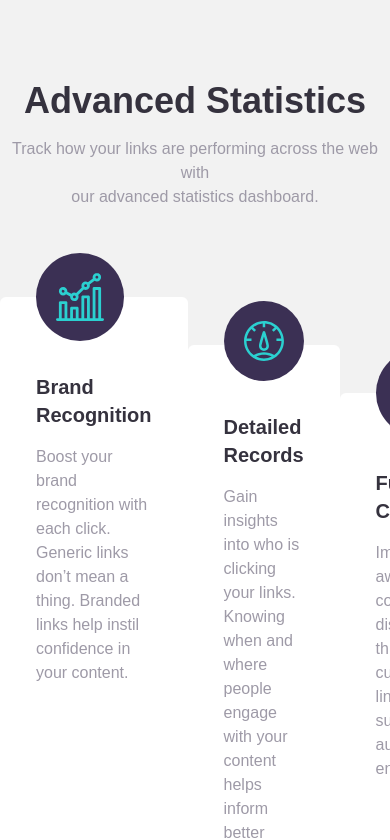
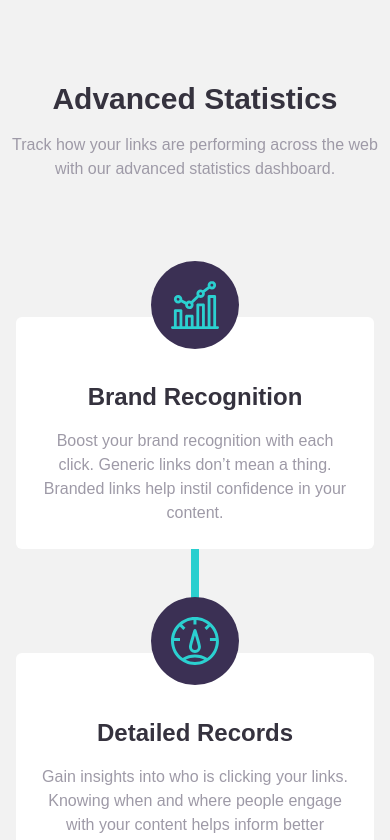
Before and after one commit to Carlos95HD/react-url-shortening, a React (Create React App) app: page / in a window 390 px wide. Shown: the part 1000-1840 px from the top of the page. Built offline with nearby package versions, Linux system fonts and the light colour scheme.

Commit message:
Updated | Statistics Responsive

```diff
--- a/src/assets/css/styles.css
+++ b/src/assets/css/styles.css
@@ -528,6 +528,14 @@ Ensure the default browser behavior of the `hidden` attribute.
   top: 3rem;
 }
 
+.bottom-14 {
+  bottom: 3.5rem;
+}
+
+.top-24 {
+  top: 6rem;
+}
+
 .z-50 {
   z-index: 50;
 }
@@ -583,6 +591,16 @@ Ensure the default browser behavior of the `hidden` attribute.
   margin-bottom: 0.25rem;
 }
 
+.mx-2 {
+  margin-left: 0.5rem;
+  margin-right: 0.5rem;
+}
+
+.mx-8 {
+  margin-left: 2rem;
+  margin-right: 2rem;
+}
+
 .mt-40 {
   margin-top: 10rem;
 }
@@ -639,6 +657,14 @@ Ensure the default browser behavior of the `hidden` attribute.
   margin-right: 1.5rem;
 }
 
+.mt-12 {
+  margin-top: 3rem;
+}
+
+.mt-10 {
+  margin-top: 2.5rem;
+}
+
 .block {
   display: block;
 }
@@ -681,6 +707,27 @@ Ensure the default browser behavior of the `hidden` attribute.
 
 .h-4 {
   height: 1rem;
+}
+
+.h-max {
+  height: -webkit-max-content;
+  height: max-content;
+}
+
+.h-8 {
+  height: 2rem;
+}
+
+.h-10 {
+  height: 2.5rem;
+}
+
+.h-12 {
+  height: 3rem;
+}
+
+.h-16 {
+  height: 4rem;
 }
 
 .w-full {
@@ -713,6 +760,14 @@ Ensure the default browser behavior of the `hidden` attribute.
   width: auto;
 }
 
+.w-4 {
+  width: 1rem;
+}
+
+.w-2 {
+  width: 0.5rem;
+}
+
 .min-w-full {
   min-width: 100%;
 }
@@ -721,12 +776,12 @@ Ensure the default browser behavior of the `hidden` attribute.
   max-width: none;
 }
 
-.flex-auto {
-  flex: 1 1 auto;
-}
-
 .flex-grow {
   flex-grow: 1;
+}
+
+.flex-row {
+  flex-direction: row;
 }
 
 .flex-col {
@@ -850,6 +905,10 @@ Ensure the default browser behavior of the `hidden` attribute.
   padding: 0.5rem;
 }
 
+.p-6 {
+  padding: 1.5rem;
+}
+
 .py-16 {
   padding-top: 4rem;
   padding-bottom: 4rem;
@@ -928,6 +987,16 @@ Ensure the default browser behavior of the `hidden` attribute.
   line-height: 1.75rem;
 }
 
+.text-base {
+  font-size: 1rem;
+  line-height: 1.5rem;
+}
+
+.text-3xl {
+  font-size: 1.875rem;
+  line-height: 2.25rem;
+}
+
 .font-semibold {
   font-weight: 600;
 }
@@ -942,6 +1011,10 @@ Ensure the default browser behavior of the `hidden` attribute.
 
 .font-normal {
   font-weight: 400;
+}
+
+.font-medium {
+  font-weight: 500;
 }
 
 .italic {
@@ -1211,6 +1284,26 @@ footer{
     position: relative;
   }
 
+  .md\:top-28 {
+    top: 7rem;
+  }
+
+  .md\:bottom-20 {
+    bottom: 5rem;
+  }
+
+  .md\:bottom-12 {
+    bottom: 3rem;
+  }
+
+  .md\:top-0 {
+    top: 0px;
+  }
+
+  .md\:top-12 {
+    top: 3rem;
+  }
+
   .md\:z-0 {
     z-index: 0;
   }
@@ -1249,6 +1342,10 @@ footer{
     margin-bottom: 0px;
   }
 
+  .md\:mr-0 {
+    margin-right: 0px;
+  }
+
   .md\:ml-1 {
     margin-left: 0.25rem;
   }
@@ -1257,16 +1354,8 @@ footer{
     margin-top: 0.5rem;
   }
 
-  .md\:mr-2 {
-    margin-right: 0.5rem;
-  }
-
-  .md\:mr-6 {
-    margin-right: 1.5rem;
-  }
-
-  .md\:mr-0 {
-    margin-right: 0px;
+  .md\:-mb-12 {
+    margin-bottom: -3rem;
   }
 
   .md\:flex {
@@ -1285,6 +1374,10 @@ footer{
     height: 0px;
   }
 
+  .md\:h-2 {
+    height: 0.5rem;
+  }
+
   .md\:w-auto {
     width: auto;
   }
@@ -1309,20 +1402,16 @@ footer{
     width: 66.666667%;
   }
 
-  .md\:w-5\/6 {
-    width: 83.333333%;
-  }
-
-  .md\:w-\[80\%\] {
-    width: 80%;
-  }
-
-  .md\:w-\[77\%\] {
-    width: 77%;
-  }
-
-  .md\:w-\[75\%\] {
-    width: 75%;
+  .md\:w-72 {
+    width: 18rem;
+  }
+
+  .md\:w-1\/2 {
+    width: 50%;
+  }
+
+  .md\:w-16 {
+    width: 4rem;
   }
 
   .md\:min-w-\[7rem\] {
@@ -1391,6 +1480,14 @@ footer{
     padding: 1rem;
   }
 
+  .md\:p-3 {
+    padding: 0.75rem;
+  }
+
+  .md\:p-6 {
+    padding: 1.5rem;
+  }
+
   .md\:py-2\.5 {
     padding-top: 0.625rem;
     padding-bottom: 0.625rem;
@@ -1410,6 +1507,16 @@ footer{
     line-height: 1.25rem;
   }
 
+  .md\:text-4xl {
+    font-size: 2.25rem;
+    line-height: 2.5rem;
+  }
+
+  .md\:text-xl {
+    font-size: 1.25rem;
+    line-height: 1.75rem;
+  }
+
   .md\:text-gray-400 {
     --tw-text-opacity: 1;
     color: rgb(156 163 175 / var(--tw-text-opacity));
@@ -1435,32 +1542,12 @@ footer{
     margin-right: 7rem;
   }
 
-  .lg\:w-4\/5 {
-    width: 80%;
-  }
-
-  .lg\:w-\[78\%\] {
-    width: 78%;
-  }
-
-  .lg\:w-\[86\] {
-    width: 86;
-  }
-
-  .lg\:w-\[86\%\] {
-    width: 86%;
-  }
-
-  .lg\:w-\[85\%\] {
-    width: 85%;
-  }
-
   .lg\:w-\[80\%\] {
     width: 80%;
   }
 
-  .lg\:justify-start {
-    justify-content: flex-start;
+  .lg\:p-9 {
+    padding: 2.25rem;
   }
 
   .lg\:text-7xl {
@@ -1470,40 +1557,12 @@ footer{
 }
 
 @media (min-width: 1280px) {
-  .xl\:w-4\/5 {
-    width: 80%;
-  }
-
-  .xl\:w-11\/12 {
-    width: 91.666667%;
-  }
-
-  .xl\:w-\[88\] {
-    width: 88;
-  }
-
-  .xl\:w-\[88\%\] {
-    width: 88%;
-  }
-
   .xl\:w-\[84\%\] {
     width: 84%;
   }
 
-  .xl\:justify-start {
-    justify-content: flex-start;
-  }
-
-  .xl\:justify-center {
-    justify-content: center;
-  }
-
   .xl\:justify-between {
     justify-content: space-between;
-  }
-
-  .xl\:justify-around {
-    justify-content: space-around;
   }
 }
 
--- a/src/components/layout/Statistics.tsx
+++ b/src/components/layout/Statistics.tsx
@@ -6,57 +6,57 @@ export const Statistics = () => {
   return (
     <>
       <article className="container flex flex-col mx-auto">
-        <div className="my-10">
-          <h2 className="font-semibold text-center text-4xl">
+        <div className="my-10 mx-2 md:mx-0">
+          <h2 className="font-semibold text-center text-3xl md:text-4xl">
             Advanced Statistics
           </h2>
-          <p className="text-center mt-4">
-            Track how your links are performing across the web with <br />
+          <p className="text-base font-medium text-center mt-4 md:text-xl md:mx-auto md:w-1/2">
+            Track how your links are performing across the web with
             our advanced statistics dashboard.
           </p>
         </div>
 
-        <div className="flex my-24">
-          <section className="bg-white p-9 relative rounded-md bottom-12">
-            <div className="rounded-full bg-secondary w-fit h-auto p-5 relative bottom-20 -mb-12">
+        <div className="flex flex-col my-24 mx-4 text-center md:flex-row md:mx-0 md:text-left">
+          <section className="bg-white p-6 lg:p-9 relative rounded-md md:bottom-12">
+            <div className="bg-secondary bottom-20 h-auto rounded-full p-5 relative mx-auto -mb-12 w-fit">
               <img
                 src={brandRecognition}
                 alt="brandRecognition"
                 className="w-12"
               />
             </div>
-            <h3 className="font-bold text-xl mb-4">Brand Recognition</h3>
-            <p>
+            <h3 className="font-bold text-2xl mb-4">Brand Recognition</h3>
+            <p className="font-medium">
               Boost your brand recognition with each click. Generic links don’t
               mean a thing. Branded links help instil confidence in your
               content.
             </p>
           </section>
 
-          <div className="bg-cyan w-16 h-2 relative top-28"></div>
-          <section className="bg-white p-9 rounded-md">
-            <div className="rounded-full bg-secondary w-fit h-auto p-5 relative bottom-20 -mb-12">
+          <div className="bg-cyan w-2 h-16 md:relative mx-auto md:top-28 md:w-16 md:h-2"></div>
+          <section className="bg-white p-6 lg:p-9 mt-10 rounded-md md:mt-0">
+            <div className="bg-secondary bottom-20 h-auto rounded-full p-5 relative mx-auto -mb-12 w-fit">
               <img src={detailedRecord} alt="detailedRecord" className="w-12" />
             </div>
-            <h3 className="font-bold text-xl mb-4">Detailed Records</h3>
-            <p>
+            <h3 className="font-bold text-2xl mb-4">Detailed Records</h3>
+            <p className="font-medium">
               Gain insights into who is clicking your links. Knowing when and
               where people engage with your content helps inform better
               decisions.
             </p>
           </section>
-          <div className="bg-cyan w-16 h-2 relative top-28"></div>
+          <div className="bg-cyan w-2 h-16 relative mx-auto md:top-28 md:w-16 md:h-2"></div>
 
-          <section className="bg-white p-9 relative rounded-md top-12">
-            <div className="rounded-full bg-secondary w-fit h-auto p-5 relative bottom-20 -mb-12">
+          <section className="bg-white p-6 lg:p-9 mt-10 rounded-md md:mt-0 md:top-12 md:relative">
+            <div className="bg-secondary bottom-20 h-auto rounded-full p-5 relative mx-auto -mb-12 w-fit">
               <img
                 src={fullyCustomisable}
                 alt="fullyCustomisable"
                 className="w-12"
               />
             </div>
-            <h3 className="font-bold text-xl mb-4">Fully Customizable</h3>
-            <p>
+            <h3 className="font-bold text-2xl mb-4">Fully Customizable</h3>
+            <p className="font-medium">
               Improve brand awareness and content discoverability through
               customizable links, supercharging audience engagement.
             </p>
```
